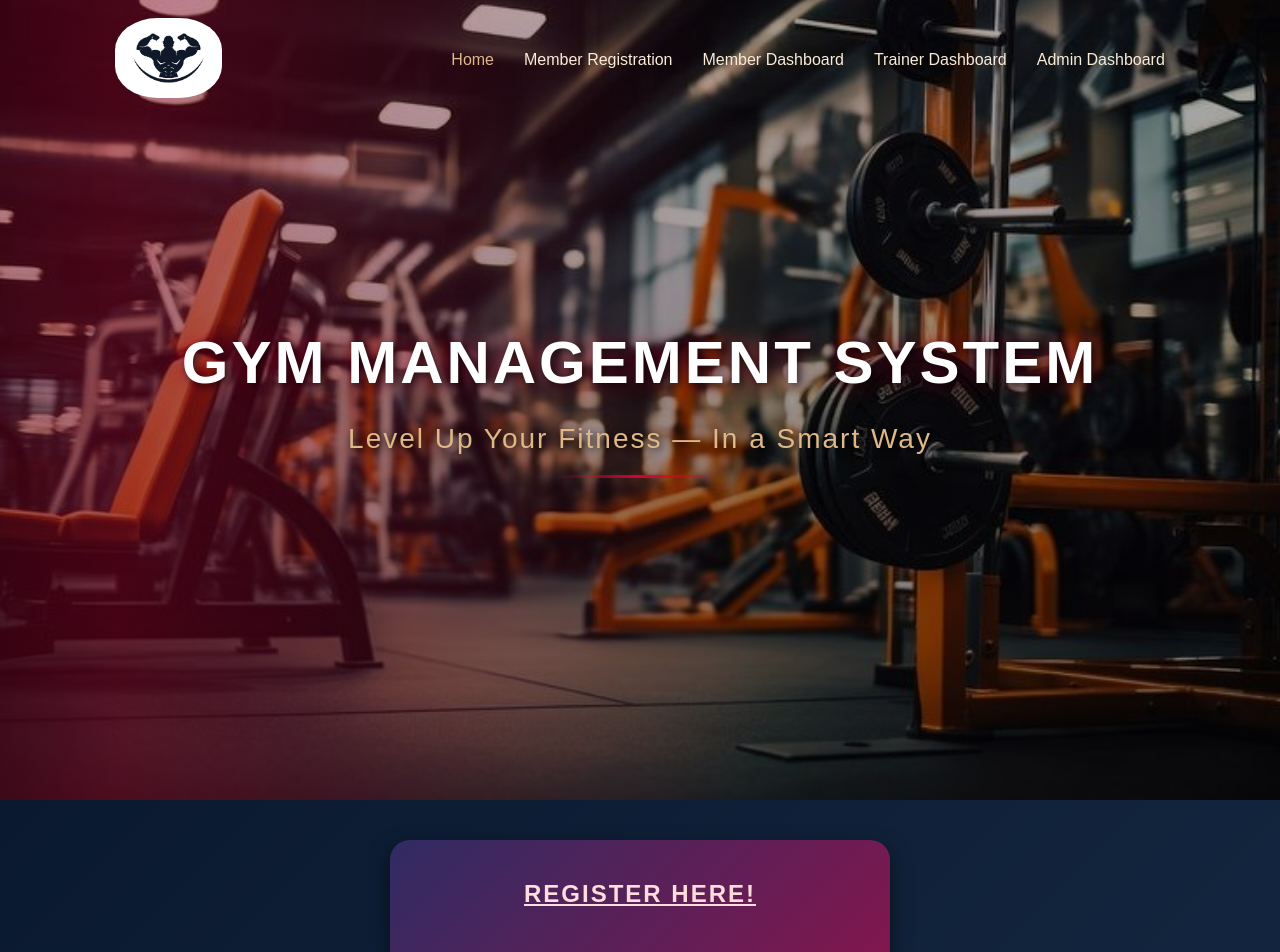
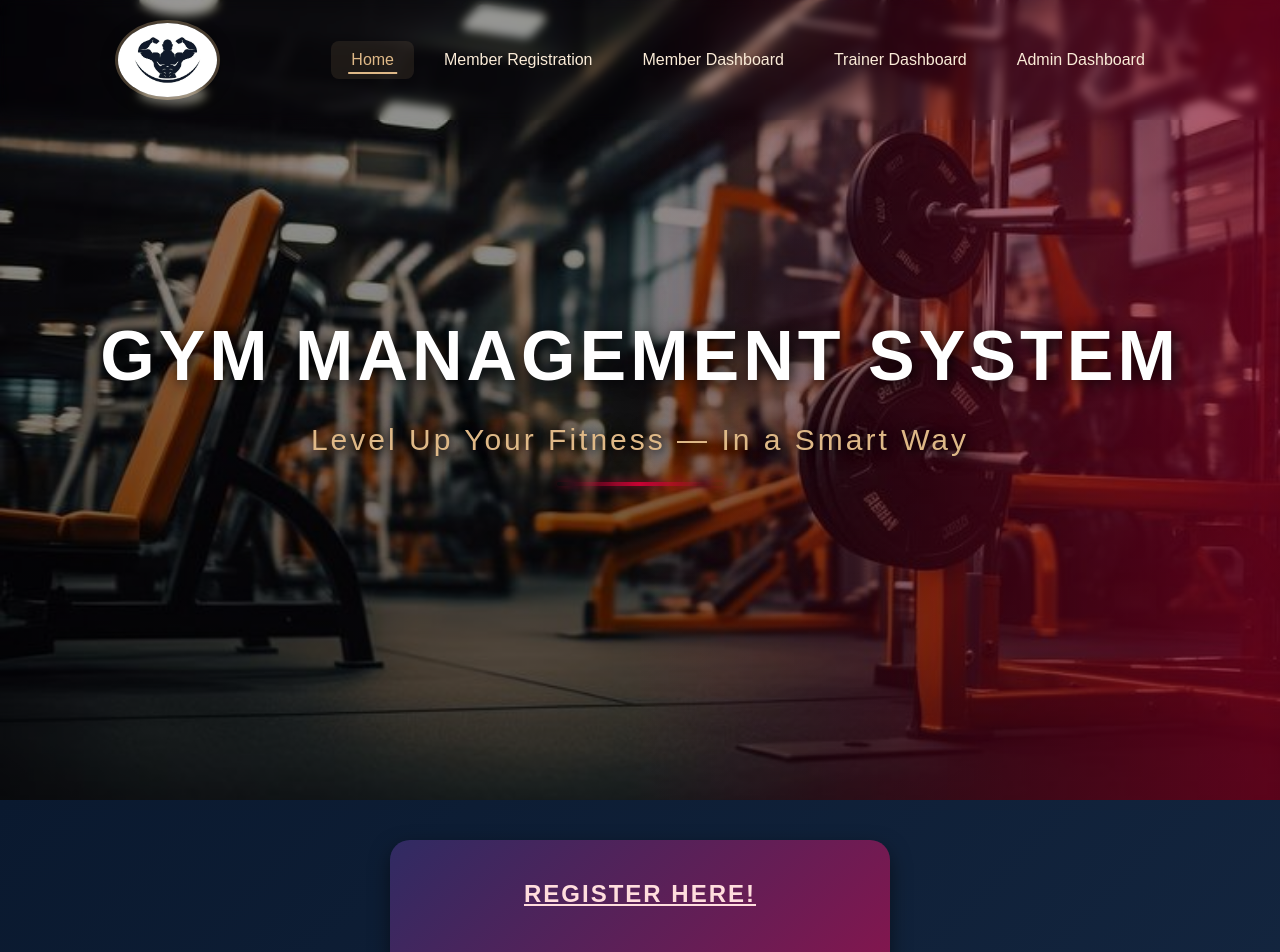
Before and after one commit to Cyb3rSoldier/Gym-Management-System, a PHP site: page /index.php in a window 1280 px wide. Shown: the top 952 px of the page. Run offline with PHP 8.4, Linux system fonts and the light colour scheme.

Commit message:
design updated in home page

```diff
--- a/design.css
+++ b/design.css
@@ -33,61 +33,106 @@ a {
     justify-content: space-between;
     align-items: center;
     background: transparent;
-    z-index: 100;
-    transition: all 0.5s ease;
+    z-index: 1000;
+    transition: all 0.4s cubic-bezier(0.4, 0, 0.2, 1);
+    backdrop-filter: blur(5px);
 }
 
+.navbar.scrolled {
+    background: linear-gradient(135deg, rgba(22, 33, 62, 0.95), rgba(15, 20, 25, 0.95));
+    box-shadow: 0 5px 30px rgba(0, 0, 0, 0.6);
+    height: 90px;
+    padding: 15px 9%;
+    backdrop-filter: blur(10px);
+}
 
-.navbar.scrolled {
-    background: linear-gradient(135deg, #16213e, #0f1419);
-    box-shadow: 0 5px 20px rgba(0, 0, 0, 0.5);
-    height: 100px;
-    padding: 15px 9%;
+.navbar .logo {
+    display: flex;
+    align-items: center;
+    transition: transform 0.3s ease;
+}
+
+.navbar .logo:hover {
+    transform: scale(1.05);
 }
 
 .navbar img {
     height: 80px;
     width: auto;
-    border-radius: 40%;
-    transition: all 0.5s ease;
+    border-radius: 50%;
+    border: 3px solid rgba(222, 184, 135, 0.3);
+    transition: all 0.4s ease;
+    box-shadow: 0 4px 15px rgba(0, 0, 0, 0.3);
 }
 
 .navbar.scrolled img {
     height: 60px;
+    border: 2px solid rgba(222, 184, 135, 0.5);
 }
 
-
-.navbar,
-#nav-ul {
+.navbar #nav-ul {
     display: flex;
+    list-style: none;
+    margin: 0;
+    padding: 0;
+    gap: 10px;
 }
 
-#nav-ul,
-#nav-li {
-    list-style: none;
-    margin-left: 30px;
-    transition: .5s;
+.navbar #nav-ul li {
+    position: relative;
+    transition: transform 0.3s ease;
+}
+
+.navbar #nav-ul li a {
+    display: block;
+    padding: 10px 20px;
+    color: antiquewhite;
+    font-size: 16px;
+    font-weight: 500;
+    border-radius: 8px;
+    transition: all 0.3s ease;
+    position: relative;
+}
+
+/* Hover effect with underline */
+.navbar #nav-ul li a::after {
+    content: '';
+    position: absolute;
+    bottom: 5px;
+    left: 50%;
+    transform: translateX(-50%);
+    width: 0;
+    height: 2px;
+    background: burlywood;
+    transition: width 0.3s ease;
+}
+
+.navbar #nav-ul li:hover a::after,
+.navbar #nav-ul li.active a::after {
+    width: 60%;
 }
 
 .navbar #nav-ul li:hover a,
 .navbar #nav-ul li.active a {
     color: burlywood;
-    ;
+    background: rgba(222, 184, 135, 0.1);
 }
 
-/*HOME SECTION*/
+/*========== HOME SECTION ==========*/
 
 .home {
-    margin-top: 0; /* Changed from 130px to 0 */
-    background-image: linear-gradient(rgba(0, 0, 0, 0.3), rgba(0, 0, 0, 0.5)), url('gym.jpeg');
+    position: relative;
+    margin-top: 0;
+    background-image: linear-gradient(rgba(0, 0, 0, 0.4), rgba(0, 0, 0, 0.6)), url('gym.jpeg');
     background-size: cover;
     background-position: center;
     background-attachment: fixed;
-    height: 100vh; /* Full screen height */
+    height: 100vh;
     display: flex;
     flex-direction: column;
     justify-content: center;
     align-items: center;
+    overflow: hidden;
 }
 
 /* Animated overlay effect */
@@ -98,14 +143,16 @@ a {
     left: -100%;
     width: 100%;
     height: 100%;
-    background: linear-gradient(90deg, transparent, rgba(218, 0, 55, 0.3), transparent);
-    animation: shine 3s infinite;
+    background: linear-gradient(90deg, transparent, rgba(218, 0, 55, 0.4), transparent);
+    animation: shine 4s ease-in-out infinite;
+    pointer-events: none;
 }
 
 @keyframes shine {
     0% {
         left: -100%;
     }
+
     100% {
         left: 100%;
     }
@@ -114,46 +161,51 @@ a {
 .home h2 {
     color: #fff;
     text-align: center;
-    font-size: 60px;
-    line-height: 80px;
-    font-weight: bold;
+    font-size: clamp(36px, 6vw, 70px);
+    line-height: 1.2;
+    font-weight: 800;
     text-transform: uppercase;
-    letter-spacing: 3px;
-    text-shadow: 3px 3px 10px rgba(0, 0, 0, 0.8),
-                 0 0 20px rgba(218, 0, 55, 0.5);
-    animation: fadeInDown 1s ease-in-out;
+    letter-spacing: 4px;
+    text-shadow: 3px 3px 15px rgba(0, 0, 0, 0.9);
+    animation: fadeInDown 1s ease-out;
     z-index: 1;
+    margin: 0 20px;
 }
 
 .home h4 {
     color: burlywood;
     text-align: center;
-    font-size: 28px;
-    font-weight: 300;
-    letter-spacing: 2px;
-    text-shadow: 2px 2px 8px rgba(0, 0, 0, 0.9);
-    animation: fadeInUp 1.5s ease-in-out;
-    margin-top: 20px;
+    font-size: clamp(18px, 3vw, 30px);
+    font-weight: 400;
+    letter-spacing: 3px;
+    text-shadow: 2px 2px 10px rgba(0, 0, 0, 0.9),
+        0 0 20px rgba(0, 0, 0, 0.8);
+    animation: fadeInUp 1.5s ease-out;
+    margin-top: 25px;
     z-index: 1;
+    padding: 0 20px;
 }
 
-/* Add a decorative element */
+/* Decorative element */
 .home h4::after {
     content: '';
     display: block;
     width: 100px;
-    height: 3px;
+    height: 4px;
     background: linear-gradient(90deg, transparent, #da0037, transparent);
-    margin: 20px auto 0;
+    margin: 25px auto 0;
+    border-radius: 2px;
     animation: expandWidth 2s ease-in-out infinite;
+    box-shadow: 0 0 10px rgba(218, 0, 55, 0.6);
 }
 
 /* Animations */
 @keyframes fadeInDown {
     0% {
         opacity: 0;
-        transform: translateY(-50px);
+        transform: translateY(-60px);
     }
+
     100% {
         opacity: 1;
         transform: translateY(0);
```
Also changed, not shown: other parts of design.css (+52 -9 lines).
